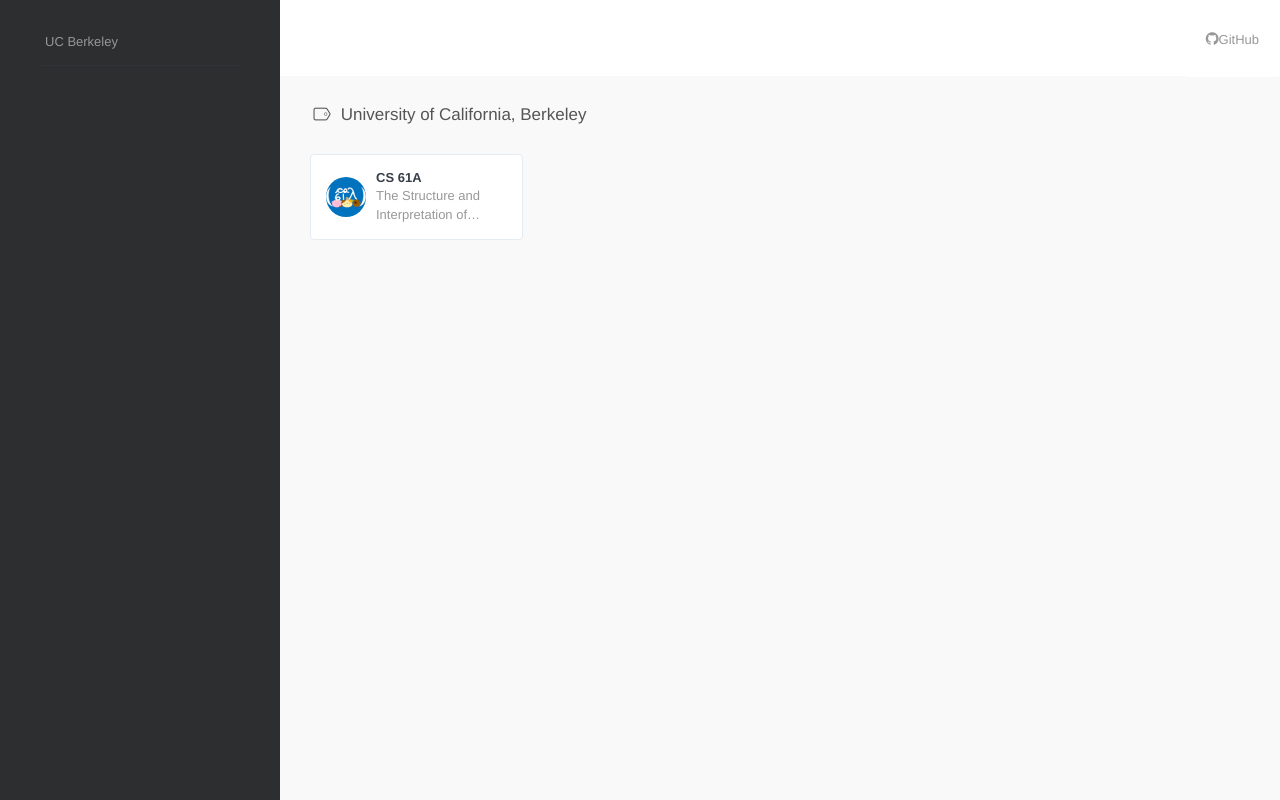
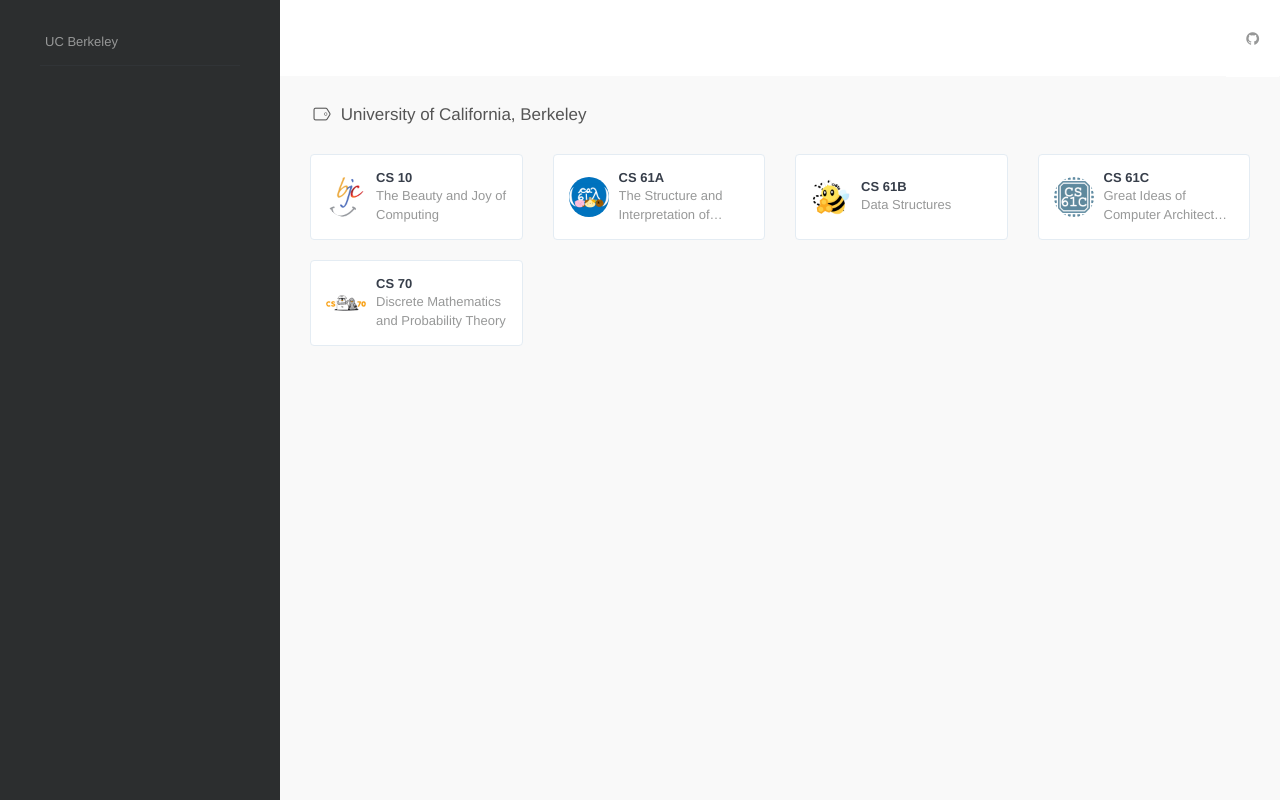
Before and after one commit to weblahanty/Navigate-CE_Course, a plain HTML site: page index.html in a window 1280 px wide. Drawn offline with nearby package versions, Linux system fonts and the light colour scheme.

Commit message:
Add lower-division CS courses

```diff
--- a/index.html
+++ b/index.html
@@ -36,14 +36,31 @@
                 <ul class="user-info-menu right-links list-inline list-unstyled">
                     <li class="hidden-sm hidden-xs">
                         <a href="https://github.yanty.top" target="_blank">
-                            <i class="fa-github"></i>GitHub
+                            <i class="fa-github"></i>
                         </a>
                     </li>
                 </ul>
             </nav>
 
             <h4 class="text-gray"><i class="linecons-tag" style="margin-right: 7px;" id="ucb"></i>University of California, Berkeley</h4>
+
             <div class="row">
+                <div class="col-sm-3">
+                    <div class="xe-widget xe-conversations box2 label-info" onclick="window.open('https://cs10.org', '_blank')" data-toggle="tooltip" data-placement="bottom" title="" data-original-title="cs10.org">
+                        <div class="xe-comment-entry">
+                            <a class="xe-user-img">
+                                <img data-src="../assets/images/logos/cs10.png" class="lozad img-circle" width="40">
+                            </a>
+                            <div class="xe-comment">
+                                <a href="#" class="xe-user-name overflowClip_1">
+                                    <strong>CS 10</strong>
+                                </a>
+                                <p class="overflowClip_2">The Beauty and Joy of Computing</p>
+                            </div>
+                        </div>
+                    </div>
+                </div>
+
                 <div class="col-sm-3">
                     <div class="xe-widget xe-conversations box2 label-info" onclick="window.open('https://cs61a.org', '_blank')" data-toggle="tooltip" data-placement="bottom" title="" data-original-title="cs61a.org">
                         <div class="xe-comment-entry">
@@ -59,7 +76,58 @@
                         </div>
                     </div>
                 </div>
+
+                <div class="col-sm-3">
+                    <div class="xe-widget xe-conversations box2 label-info" onclick="window.open('https://datastructur.es', '_blank')" data-toggle="tooltip" data-placement="bottom" title="" data-original-title="datastructur.es">
+                        <div class="xe-comment-entry">
+                            <a class="xe-user-img">
+                                <img data-src="../assets/images/logos/cs61b.png" class="lozad img-circle" width="40">
+                            </a>
+                            <div class="xe-comment">
+                                <a href="#" class="xe-user-name overflowClip_1">
+                                    <strong>CS 61B</strong>
+                                </a>
+                                <p class="overflowClip_2">Data Structures</p>
+                            </div>
+                        </div>
+                    </div>
+                </div>
+
+                <div class="col-sm-3">
+                    <div class="xe-widget xe-conversations box2 label-info" onclick="window.open('https://cs61c.org', '_blank')" data-toggle="tooltip" data-placement="bottom" title="" data-original-title="cs61c.org">
+                        <div class="xe-comment-entry">
+                            <a class="xe-user-img">
+                                <img data-src="../assets/images/logos/cs61c.png" class="lozad img-circle" width="40">
+                            </a>
+                            <div class="xe-comment">
+                                <a href="#" class="xe-user-name overflowClip_1">
+                                    <strong>CS 61C</strong>
+                                </a>
+                                <p class="overflowClip_2">Great Ideas of Computer Architecture (Machine Structures)</p>
+                            </div>
+                        </div>
+                    </div>
+                </div>
             </div>
+
+            <div class="row">
+                <div class="col-sm-3">
+                    <div class="xe-widget xe-conversations box2 label-info" onclick="window.open('https://www.eecs70.org/', '_blank')" data-toggle="tooltip" data-placement="bottom" title="" data-original-title="www.eecs70.org">
+                        <div class="xe-comment-entry">
+                            <a class="xe-user-img">
+                                <img data-src="../assets/images/logos/cs70.png" class="lozad img-circle" width="40">
+                            </a>
+                            <div class="xe-comment">
+                                <a href="#" class="xe-user-name overflowClip_1">
+                                    <strong>CS 70</strong>
+                                </a>
+                                <p class="overflowClip_2">Discrete Mathematics and Probability Theory</p>
+                            </div>
+                        </div>
+                    </div>
+                </div>
+            </div>
+
         </div>
     </div>
 
```
Also changed, not shown: assets/images/logos/cs10.png (added), assets/images/logos/cs61b.png (added), assets/images/logos/cs61c.png (added), assets/images/logos/cs70.png (added).
